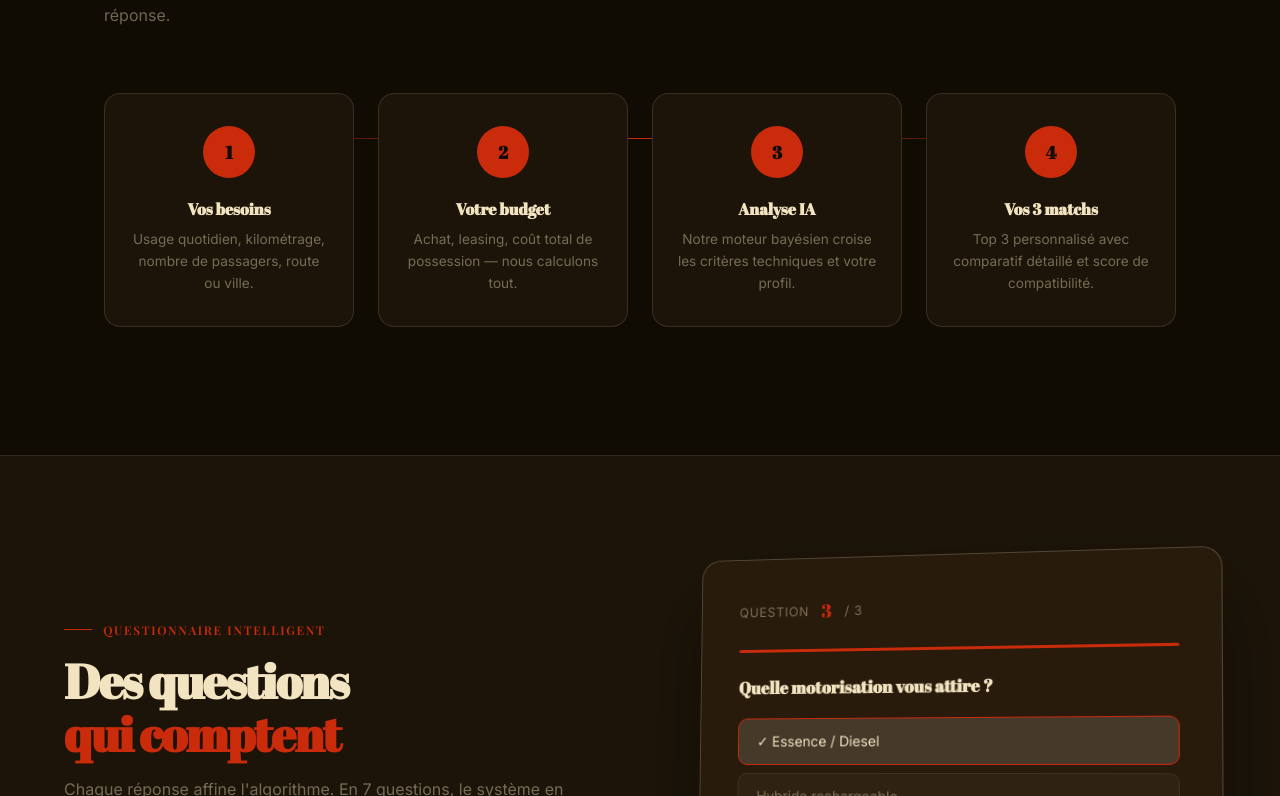
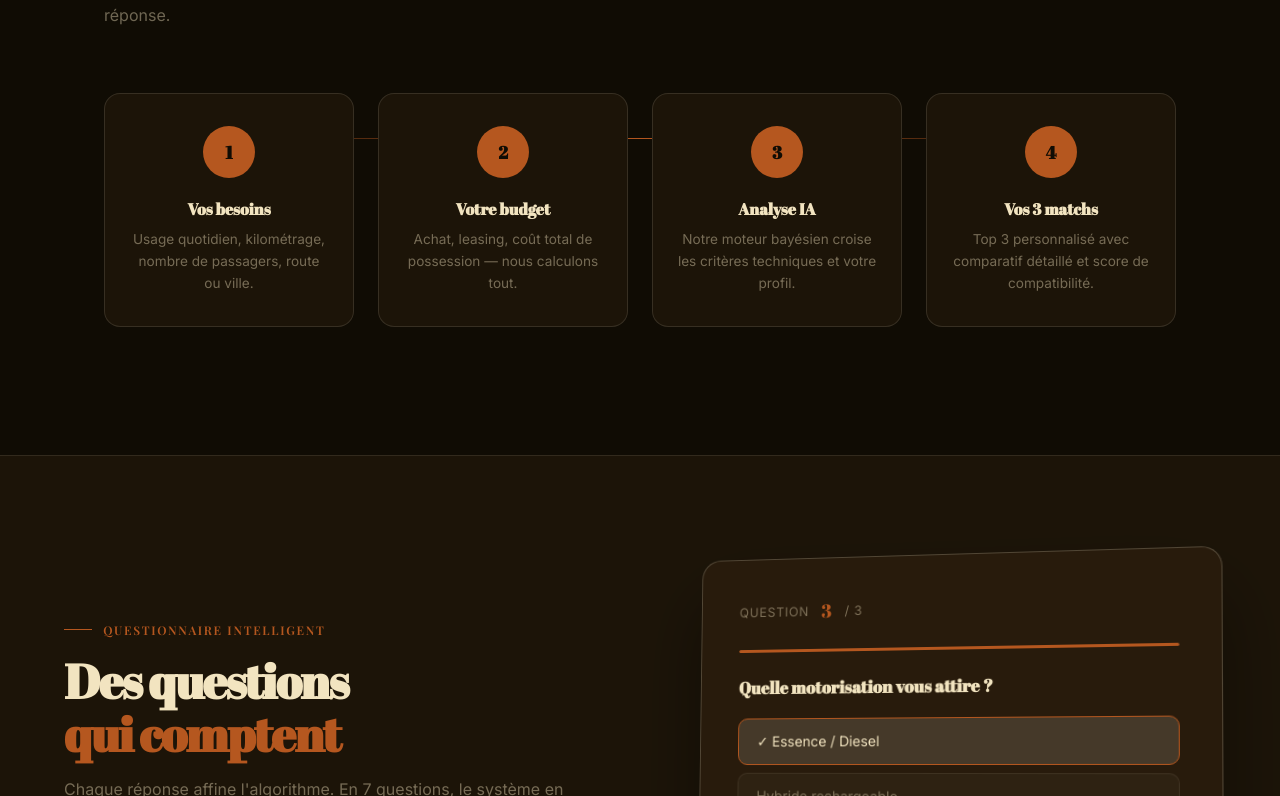
Before and after one commit to radiaboujdid11/Car-Advisor-, a React (Vite) app in the folder frontend/: page / in a window 1280 px wide. Shown: the part 1484-2280 px from the top of the page. Built offline with nearby package versions, Linux system fonts and the light colour scheme.

Commit message:
theme: remove red, use only #b5571f / #9f5551 / #836928 from image palette

```diff
--- a/frontend/src/index.css
+++ b/frontend/src/index.css
@@ -3,9 +3,9 @@
 @tailwind utilities;
 
 :root {
-  /* ── PALETTE — image #b5571f #9f5551 #836928 #ca2b0b ── */
+  /* ── PALETTE — image #b5571f #9f5551 #836928 ── */
   --black:    #100C04;
-  --gold:     #ca2b0b;   /* McQueen red — CTA, highlights */
+  --gold:     #b5571f;   /* orange-brown — primary CTA, highlights */
   --ivory:    #F2E4C0;
 
   /* ── Backgrounds (deep desert warm) ── */
@@ -19,8 +19,8 @@
   --ink-mute: rgba(242,228,192,.42);
 
   /* ── Palette accents ── */
-  --gold-2:   #b5571f;   /* orange-brown hover */
-  --gold-deep:#836928;   /* desert gold deep */
+  --gold-2:   #9f5551;   /* dusty rose — hover, secondary */
+  --gold-deep:#836928;   /* desert gold — subtle accents */
   --terracotta: #9f5551; /* dusty rose — muted borders */
   --line:     rgba(131,105,40,.22); /* golden subtle line */
 
@@ -77,7 +77,7 @@ input, select, textarea { transition: border-color .25s ease, background .25s ea
 /* ── Scrollbar ── */
 ::-webkit-scrollbar { width: 4px; }
 ::-webkit-scrollbar-track { background: var(--bg); }
-::-webkit-scrollbar-thumb { background: rgba(202,43,11,.35); border-radius: 2px; }
+::-webkit-scrollbar-thumb { background: rgba(181,87,31,.35); border-radius: 2px; }
 ::-webkit-scrollbar-thumb:hover { background: var(--gold); }
 
 /* ── Selection ── */
@@ -98,7 +98,7 @@ input, select, textarea { transition: border-color .25s ease, background .25s ea
     letter-spacing: .02em;
     font-weight: 600;
   }
-  .btn-primary:hover { background: var(--gold-2); transform: translateY(-3px); box-shadow: 0 20px 50px rgba(202,43,11,.35); }
+  .btn-primary:hover { background: var(--gold-2); transform: translateY(-3px); box-shadow: 0 20px 50px rgba(181,87,31,.35); }
 
   .btn-ghost {
     @apply font-normal transition-all duration-300 active:scale-95;
@@ -156,7 +156,7 @@ input, select, textarea { transition: border-color .25s ease, background .25s ea
   .badge {
     @apply inline-flex items-center gap-1 text-xs font-medium;
     background: rgba(201,168,76,.12);
-    border: 1px solid rgba(202,43,11,.35);
+    border: 1px solid rgba(181,87,31,.35);
     color: var(--gold);
     padding: .35rem 1rem;
     border-radius: 50px;
--- a/frontend/src/pages/Quiz.jsx
+++ b/frontend/src/pages/Quiz.jsx
@@ -299,7 +299,7 @@ function AnswerButton({ answer, isSelected, isDimmed, disabled, onClick }) {
   const [hovered, setHovered] = useState(false);
   const LETTERS = ['A', 'B', 'C', 'D'];
 
-  const borderColor = isSelected ? 'var(--gold)' : hovered && !disabled ? 'rgba(202,43,11,.5)' : 'rgba(245,237,216,.18)';
+  const borderColor = isSelected ? 'var(--gold)' : hovered && !disabled ? 'rgba(181,87,31,.5)' : 'rgba(245,237,216,.18)';
   const bg = isSelected ? 'rgba(245,237,216,.16)' : hovered && !disabled ? 'rgba(245,237,216,.08)' : 'rgba(245,237,216,.05)';
 
   return (
```
Also changed, not shown: frontend/src/data/cars.js (line endings or trailing spaces), frontend/src/engine/quiz.js (line endings or trailing spaces).
